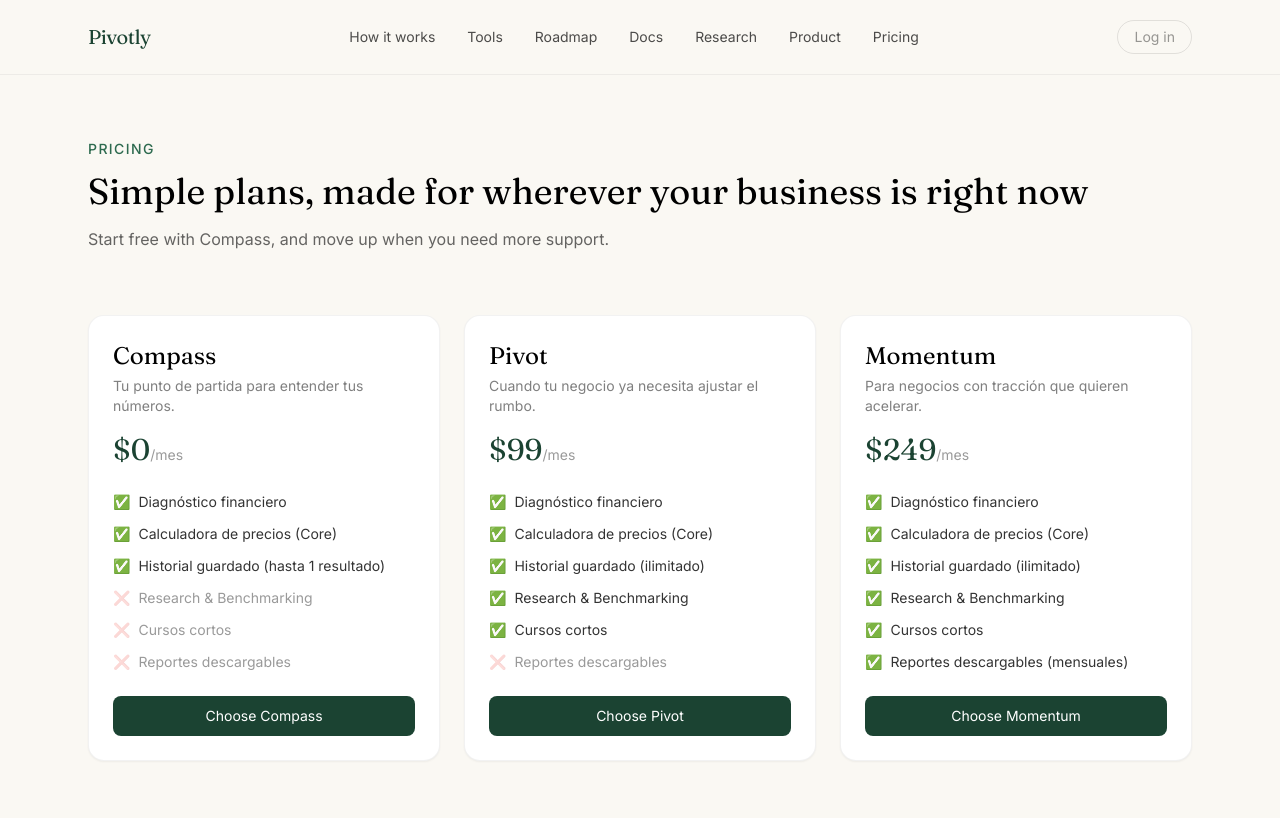
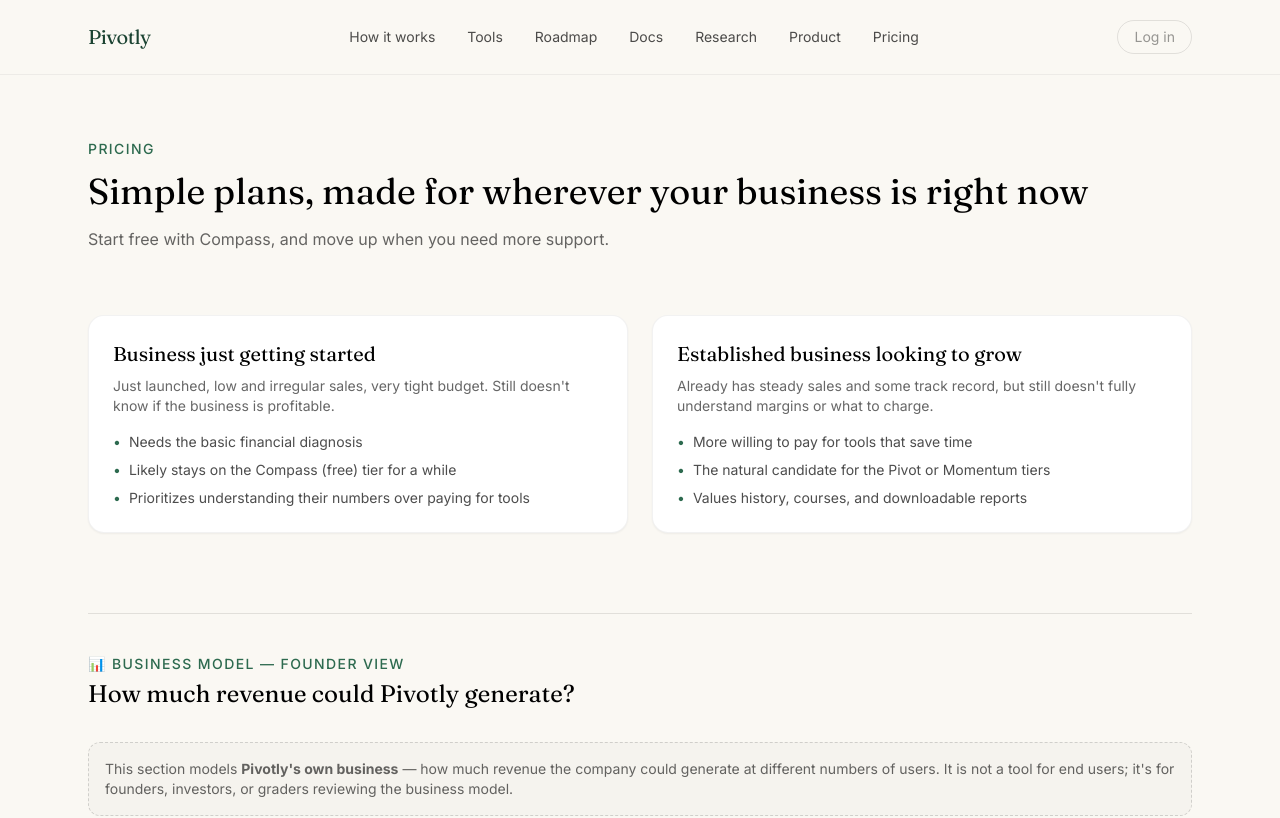
Before and after one commit to guerrerofernanda751-gc/pivotly, a Next.js app: page /pricing in a window 1280 px wide. Shown: the top 818 px of the page. Built offline with nearby package versions, Linux system fonts and the light colour scheme; no server answers; the database is empty.

Commit message:
Update TierCards.js

```diff
--- a/components/TierCards.js
+++ b/components/TierCards.js
@@ -1,83 +1,44 @@
-export const TIERS = [
+const SEGMENTS = [
   {
-    name: "Compass",
-    price: "$0",
-    period: "/mes",
-    tagline: "Tu punto de partida para entender tus números.",
-    features: [
-      { label: "Diagnóstico financiero", included: true },
-      { label: "Calculadora de precios (Core)", included: true },
-      { label: "Historial guardado", included: true, note: "hasta 1 resultado" },
-      { label: "Research & Benchmarking", included: false },
-      { label: "Cursos cortos", included: false },
-      { label: "Reportes descargables", included: false },
+    title: "Business just getting started",
+    description:
+      "Just launched, low and irregular sales, very tight budget. Still doesn't know if the business is profitable.",
+    bullets: [
+      "Needs the basic financial diagnosis",
+      "Likely stays on the Compass (free) tier for a while",
+      "Prioritizes understanding their numbers over paying for tools",
     ],
   },
   {
-    name: "Pivot",
-    price: "$99",
-    period: "/mes",
-    tagline: "Cuando tu negocio ya necesita ajustar el rumbo.",
-    features: [
-      { label: "Diagnóstico financiero", included: true },
-      { label: "Calculadora de precios (Core)", included: true },
-      { label: "Historial guardado", included: true, note: "ilimitado" },
-      { label: "Research & Benchmarking", included: true },
-      { label: "Cursos cortos", included: true },
-      { label: "Reportes descargables", included: false },
-    ],
-  },
-  {
-    name: "Momentum",
-    price: "$249",
-    period: "/mes",
-    tagline: "Para negocios con tracción que quieren acelerar.",
-    features: [
-      { label: "Diagnóstico financiero", included: true },
-      { label: "Calculadora de precios (Core)", included: true },
-      { label: "Historial guardado", included: true, note: "ilimitado" },
-      { label: "Research & Benchmarking", included: true },
-      { label: "Cursos cortos", included: true },
-      { label: "Reportes descargables", included: true, note: "mensuales" },
+    title: "Established business looking to grow",
+    description:
+      "Already has steady sales and some track record, but still doesn't fully understand margins or what to charge.",
+    bullets: [
+      "More willing to pay for tools that save time",
+      "The natural candidate for the Pivot or Momentum tiers",
+      "Values history, courses, and downloadable reports",
     ],
   },
 ];
 
-export default function TierCards({ showCta = false }) {
+export default function CustomerSegments() {
   return (
-    <div className="grid gap-6 sm:grid-cols-3">
-      {TIERS.map((tier) => (
+    <div className="grid gap-6 sm:grid-cols-2">
+      {SEGMENTS.map((s) => (
         <div
-          key={tier.name}
-          className="flex flex-col rounded-2xl border border-black/5 bg-white p-6 shadow-sm"
+          key={s.title}
+          className="rounded-2xl border border-black/5 bg-white p-6 shadow-sm"
         >
-          <h3 className="font-display text-2xl text-black">{tier.name}</h3>
-          <p className="mt-1 text-sm text-black/50">{tier.tagline}</p>
-          <p className="mt-4">
-            <span className="font-display text-3xl text-forest">{tier.price}</span>
-            <span className="text-sm text-black/40">{tier.period}</span>
-          </p>
-          <ul className="mt-6 flex-1 space-y-3 text-sm">
-            {tier.features.map((f) => (
-              <li key={f.label} className="flex items-start gap-2">
-                <span className={f.included ? "text-stable" : "text-black/20"}>
-                  {f.included ? "✅" : "❌"}
-                </span>
-                <span className={f.included ? "text-black/80" : "text-black/40"}>
-                  {f.label}
-                  {f.note ? ` (${f.note})` : ""}
-                </span>
+          <h3 className="font-display text-xl text-black">{s.title}</h3>
+          <p className="mt-2 text-sm text-black/60">{s.description}</p>
+          <ul className="mt-4 space-y-2 text-sm text-black/70">
+            {s.bullets.map((b) => (
+              <li key={b} className="flex items-start gap-2">
+                <span className="text-forest-light">•</span>
+                <span>{b}</span>
               </li>
             ))}
           </ul>
-          {showCta && (
-            <button
-              type="button"
-              className="mt-6 rounded-lg bg-forest px-4 py-2.5 text-sm text-white transition hover:bg-forest-dark"
-            >
-              Choose {tier.name}
-            </button>
-          )}
         </div>
       ))}
     </div>
```
